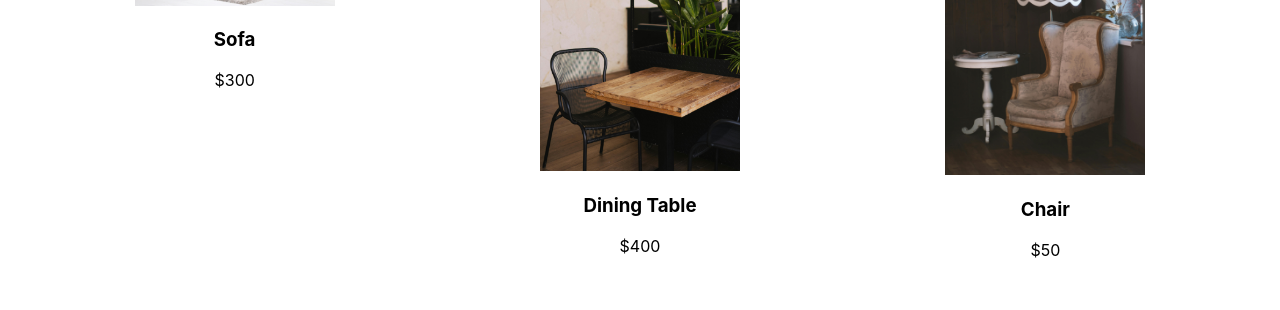
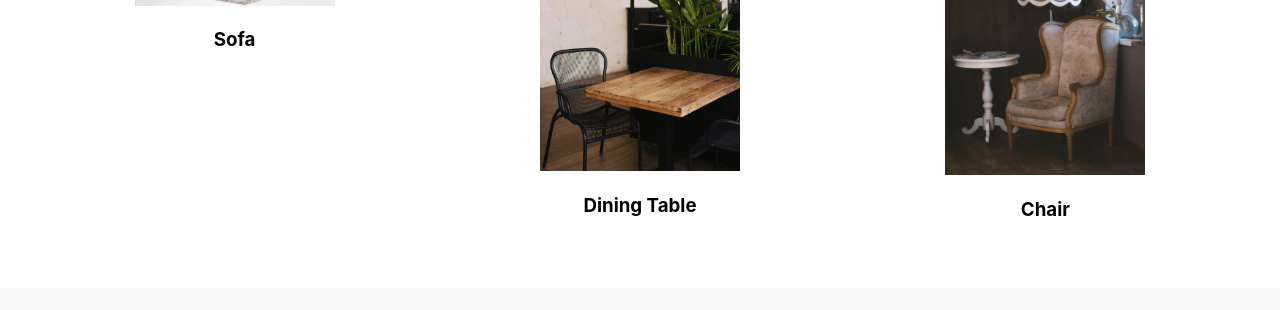
Before and after one commit to amanpreet-vi/furniture, a React (Create React App) app: page / in a window 1280 px wide. Shown: the part 447-757 px from the top of the page. Built offline with nearby package versions, Linux system fonts and the light colour scheme.

Commit message:
changes in product css

```diff
--- a/src/components/Products.js
+++ b/src/components/Products.js
@@ -20,7 +20,6 @@ const Products = () => {
           <div key={item.id} className="product-item">
             <img src={item.img} alt={item.name} />
             <h3>{item.name}</h3>
-            <p>{item.price}</p>
           </div>
         ))}
       </div>
```
